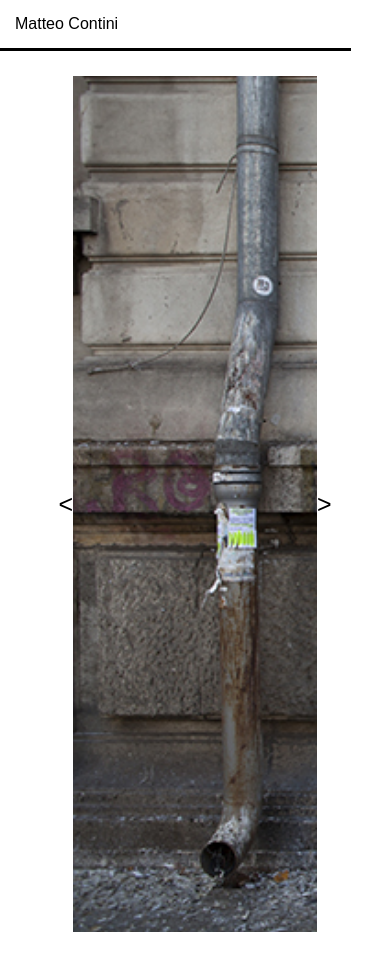
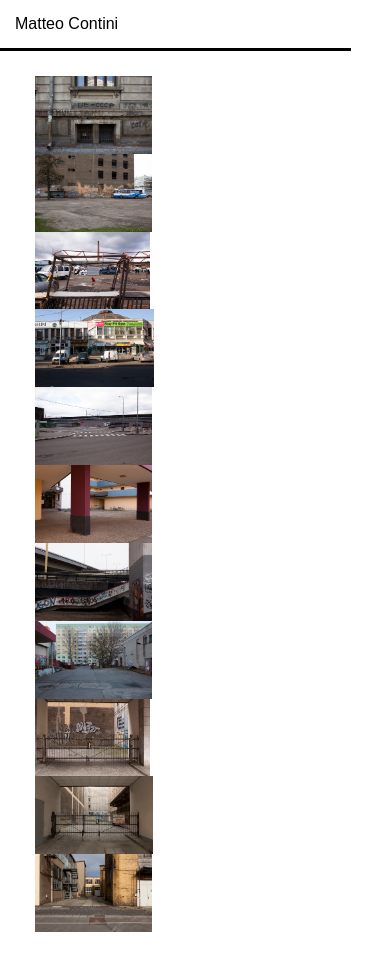
Before and after one commit to Theu/matteo-photo, a React (Create React App) app: page /crystalFrontiers in a window 390 px wide. Built offline with nearby package versions, Linux system fonts and the light colour scheme.

Commit message:
style for mobile

```diff
--- a/src/components/pages/CrystalFrontiers.js
+++ b/src/components/pages/CrystalFrontiers.js
@@ -1,7 +1,7 @@
 import React, { Component } from 'react';
 import Slider from '../slider/Slider';
 
-import './gallery.css';
+import '../slider/slider.css';
 
 class CrystalFrontiers extends Component {
     render() {
--- a/src/components/pages/gallery.css
+++ /dev/null
@@ -1,6 +0,0 @@
-.gallery-wrapper {
-    display: flex;
-    align-items: center;
-    width: 70%;
-    margin: 0 auto;
-}
--- a/src/components/slider/Slide.js
+++ b/src/components/slider/Slide.js
@@ -6,11 +6,11 @@ import './slider.css';
 const Slide = ({ image }) => {
     const styles = {
         backgroundImage: `url(${image})`,
-        backgroundSize: 'cover',
-        backgroundRepeat: 'no-repeat',
-        backgroundPosition: '50% 60%'
+        // backgroundSize: 'cover',
+        // backgroundRepeat: 'no-repeat',
+        // backgroundPosition: '50% 60%'
     }
-    return <div className='slide' style={styles}></div>
+    return <div className='slide slide-image' style={styles}></div>
 };
 
 export default Slide;
--- a/src/components/slider/slider.css
+++ b/src/components/slider/slider.css
@@ -1,3 +1,10 @@
+.gallery-wrapper {
+    display: flex;
+    align-items: center;
+    width: 70%;
+    margin: 0 auto;
+}
+
 .slider {
     position: relative;
     max-width: 1284px;
@@ -19,18 +26,86 @@
     height: 100%;
 }
 
+.slide-image {
+    background-size: cover;
+    background-repeat: no-repeat;
+    background-position: 50% 60%
+}
+
 .backArrow, .nextArrow {
-    /* height: 50px;
-    width: 50px;
-    display: flex;
-    align-items: center;
-    justify-content: center;
-    background: #f9f9f9;
-    border-radius: 50%;
-
-    transition: transform ease-in .1s;
-    color: brown;
-    border: 1px solid red */
     font-size: 25px;
     cursor: pointer;
 }
+
+@media only screen and (max-width: 1023px) and (min-width: 768px) {
+    .backArrow, .nextArrow {
+      display: none;
+    }
+
+    .gallery-wrapper {
+        display: flex;
+        align-items: center;
+        width: 95%;
+        margin: 0 auto;
+    }
+
+    .slide-image {
+        background-size: contain;
+        background-repeat: no-repeat;
+        background-position: initial;
+    }
+  }
+
+  /* small screens */
+  @media only screen and (max-width: 767px) and (min-width: 540px) {
+    .backArrow, .nextArrow {
+        display: none;
+    }
+
+    .gallery-wrapper {
+        display: flex;
+        align-items: center;
+        width: 95%;
+        margin: 0 auto;
+    }
+
+    .slide-image {
+        background-size: contain;
+        background-repeat: no-repeat;
+        background-position: initial;
+    }
+  }
+
+  /* smaller screens */
+  @media only screen and (max-width: 540px) and (min-width: 320px) {
+    .backArrow, .nextArrow {
+        display: none;
+    }
+
+    .gallery-wrapper {
+        display: flex;
+        align-items: center;
+        width: 95%;
+        margin: 0 auto;
+    }
+
+    .slide {
+        display: inline-block;
+        width: 320px;
+        height: fill-available;
+        height: -webkit-fill-available;
+    }
+
+    .slider-wrapper {
+        display: flex;
+        flex-direction: column;
+    }
+
+    .slide-image {
+        width: 320px;
+        height: 218px;
+        background-size: contain;
+        background-repeat: no-repeat;
+        background-position: initial;
+    }
+  }
```
